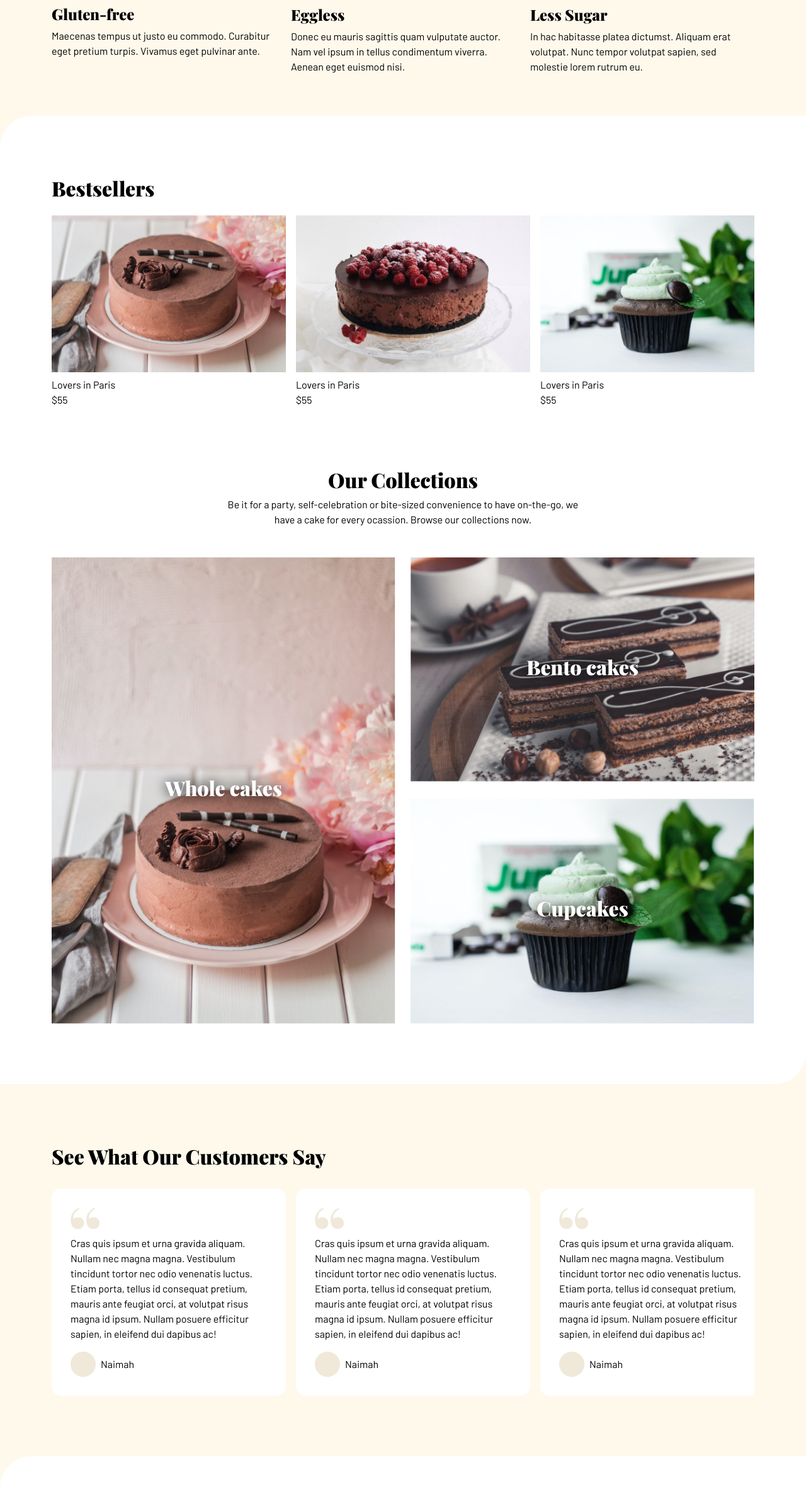
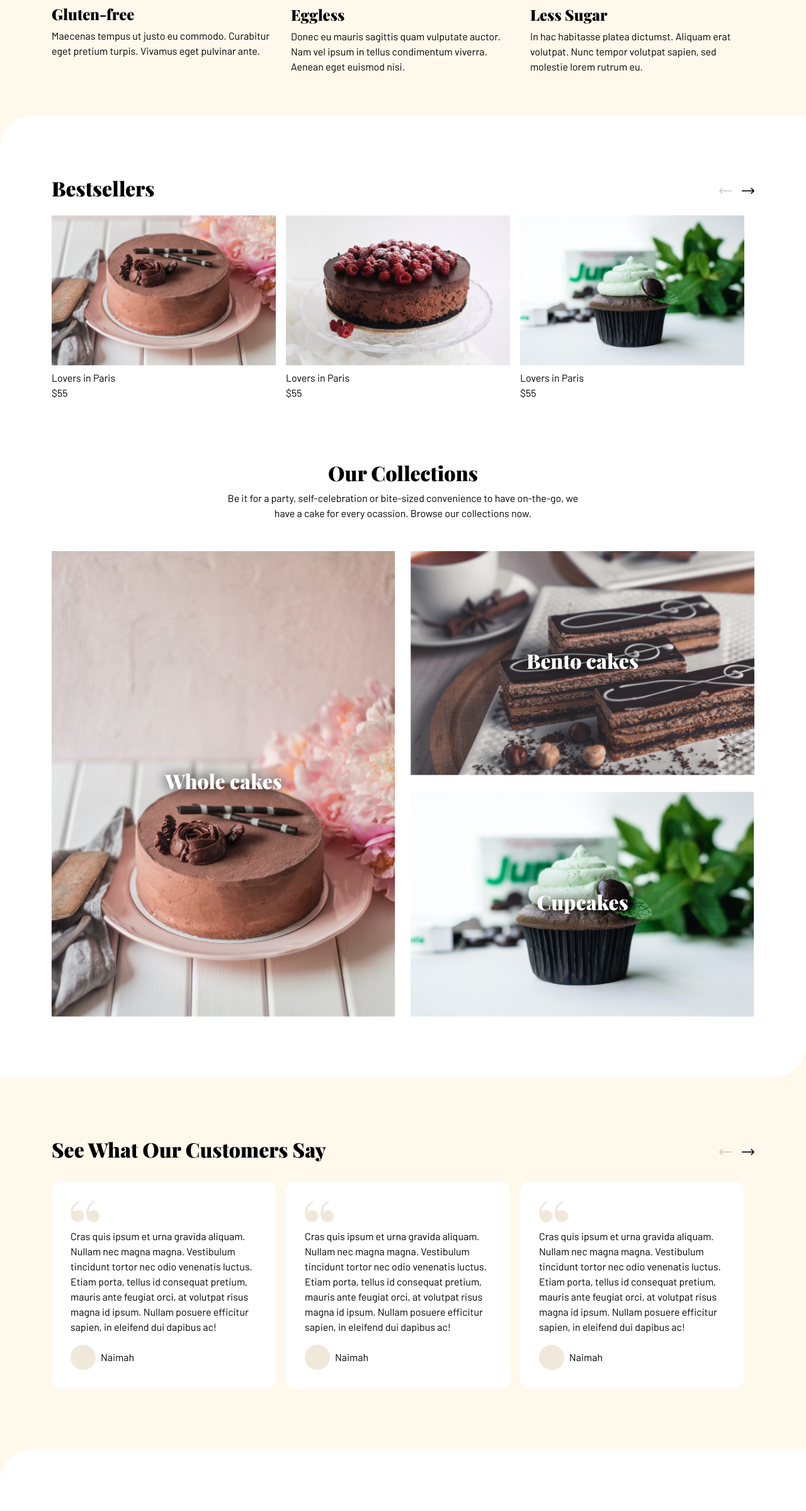
Before and after one commit to harihaysrun/chochoc, a Vue app in the folder chochoc/: page / in a window 1280 px wide. Shown: the part 751-3150 px from the top of the page at 63% size. Built offline with nearby package versions, Linux system fonts and the light colour scheme.

Commit message:
Added dummy arrows

```diff
--- a/chochoc/src/views/Home.vue
+++ b/chochoc/src/views/Home.vue
@@ -71,9 +71,12 @@
       <div class="container">
 
         <div class="bestsellers py-5">
+          <div class="d-flex justify-content-between align-items-center">
             <h2>Bestsellers</h2>
+            <img class="arrows" src="../assets/images/arrows.png">
+          </div>
           <div class="bestsellers-container pt-3">
-            <div class="col-10 col-md-6 col-lg-4 me-3">
+            <div class="col-10 col-md-6 col-lg-4 pe-3">
               <div class="d-flex flex-column">
                 <img src="../assets/images/1.png">
                 <div class="text pt-2">
@@ -83,7 +86,7 @@
                 </div>
               </div>
             </div>
-            <div class="col-10 col-md-6 col-lg-4 me-3">
+            <div class="col-10 col-md-6 col-lg-4 pe-3">
               <div class="d-flex flex-column">
                 <img src="../assets/images/2.png">
                 <div class="text pt-2">
@@ -93,7 +96,7 @@
                 </div>
               </div>
             </div>
-            <div class="col-10 col-md-6 col-lg-4 me-3">
+            <div class="col-10 col-md-6 col-lg-4 pe-3">
               <div class="d-flex flex-column">
                 <img src="../assets/images/3.png">
                 <div class="text pt-2">
@@ -103,7 +106,7 @@
                 </div>
               </div>
             </div>
-            <div class="col-10 col-md-6 col-lg-4 me-3">
+            <div class="col-10 col-md-6 col-lg-4 pe-3">
               <div class="d-flex flex-column">
                 <img src="../assets/images/4.png">
                 <div class="text pt-2">
@@ -151,38 +154,48 @@
       </div>
     </div>
 
-
     <div class="testimonials py-5">
       <div class="container">
         <div class="testimonials-box py-5">
+          <div class="d-flex justify-content-between align-items-center">
             <h2>See What Our Customers Say</h2>
+            <img class="arrows" src="../assets/images/arrows.png">
+          </div>
           <div class="bestsellers-container pt-4">
-            <div class="col-10 col-md-6 col-lg-4 me-3 text-wrap one-testimonial">
+            <div class="col-10 col-md-6 col-lg-4 pe-3">
+              <div class="text-wrap one-testimonial">
                 Cras quis ipsum et urna gravida aliquam. Nullam nec magna magna. Vestibulum tincidunt tortor nec odio venenatis luctus. Etiam porta, tellus id consequat pretium, mauris ante feugiat orci, at volutpat risus magna id ipsum. Nullam posuere efficitur sapien, in eleifend dui dapibus ac!
                 <div class="pt-3 d-flex flex-row align-items-center">
                   <img class="me-2" src="../assets/images/testi.png">
                   <span>Naimah</span>
                 </div>
               </div>
-            <div class="col-10 col-md-6 col-lg-4 me-3 text-wrap one-testimonial">
+            </div>
+            <div class="col-10 col-md-6 col-lg-4 pe-3">
+              <div class="text-wrap one-testimonial">
                 Cras quis ipsum et urna gravida aliquam. Nullam nec magna magna. Vestibulum tincidunt tortor nec odio venenatis luctus. Etiam porta, tellus id consequat pretium, mauris ante feugiat orci, at volutpat risus magna id ipsum. Nullam posuere efficitur sapien, in eleifend dui dapibus ac!
                 <div class="pt-3 d-flex flex-row align-items-center">
                   <img class="me-2" src="../assets/images/testi.png">
                   <span>Naimah</span>
                 </div>
               </div>
-            <div class="col-10 col-md-6 col-lg-4 me-3 text-wrap one-testimonial">
+            </div>
+            <div class="col-10 col-md-6 col-lg-4 pe-3">
+              <div class="text-wrap one-testimonial">
                 Cras quis ipsum et urna gravida aliquam. Nullam nec magna magna. Vestibulum tincidunt tortor nec odio venenatis luctus. Etiam porta, tellus id consequat pretium, mauris ante feugiat orci, at volutpat risus magna id ipsum. Nullam posuere efficitur sapien, in eleifend dui dapibus ac!
                 <div class="pt-3 d-flex flex-row align-items-center">
                   <img class="me-2" src="../assets/images/testi.png">
                   <span>Naimah</span>
                 </div>
               </div>
-            <div class="col-10 col-md-6 col-lg-4 me-3 text-wrap one-testimonial">
+            </div>
+            <div class="col-10 col-md-6 col-lg-4 pe-3">
+              <div class="text-wrap one-testimonial">
                 Cras quis ipsum et urna gravida aliquam. Nullam nec magna magna. Vestibulum tincidunt tortor nec odio venenatis luctus. Etiam porta, tellus id consequat pretium, mauris ante feugiat orci, at volutpat risus magna id ipsum. Nullam posuere efficitur sapien, in eleifend dui dapibus ac!
                 <div class="pt-3 d-flex flex-row align-items-center">
                   <img class="me-2" src="../assets/images/testi.png">
                   <span>Naimah</span>
+                </div>
               </div>
             </div>
           </div>
@@ -427,6 +440,11 @@ h1{
   color:white;
 }
 
+.arrows{
+  height:20px;
+  width:auto;
+}
+
 @media only screen and (min-width:768px){
 
 .header{
```
Also changed, not shown: chochoc/src/assets/images/arrows.png (added). Lines whose indentation alone changed are shown as unchanged.
